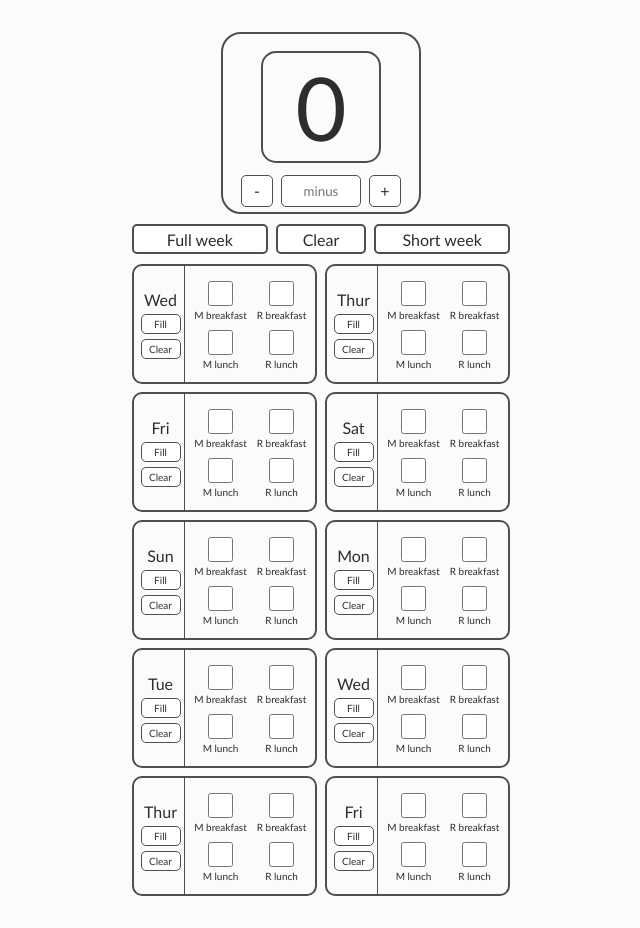
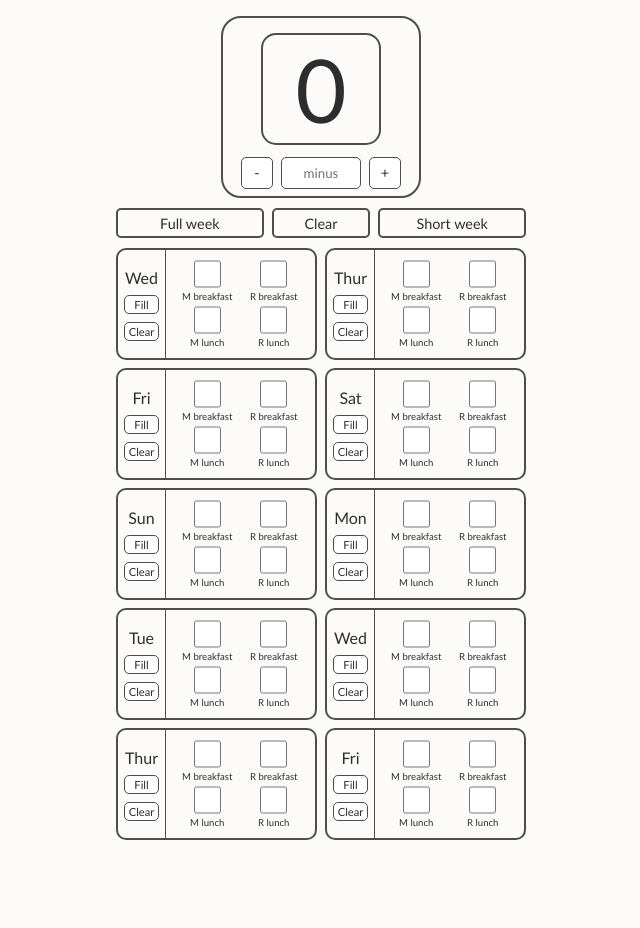
Before and after one commit to MsFairyViolet/AppleCounterReact, a Next.js app: page / in a window 1280 px wide. Shown: the whole page, without its empty margins (319-959 px from the left). After the commit the page ends 856 px from the top, so only its background shows below. Built offline with nearby package versions, Linux system fonts and the light colour scheme.

Commit message:
Final CSS Not checked

```diff
--- a/src/app/globals.css
+++ b/src/app/globals.css
@@ -34,19 +34,19 @@
 
 body {
     min-height: 100vh;
-    padding: 1rem;
     display: flex;
     justify-content: center;
     background-color: var(--background-color);
 }
 
 .page {
-    width: min(90vw, 410px);
+    width: min(100vw, 410px);
+    min-width: 325px;
     height: auto;
+    padding-top: 1em;
     display: flex;
     flex-direction: column;
     align-items: center;
-    padding: 1rem;
     border-radius: 10px;
 }
 
@@ -90,16 +90,17 @@ body {
     border: 1.5px solid var(--line-color);
     border-radius: 5px;
     text-align: center;
+    margin-bottom: 0.5vh;
 }
 
 .no-arrows::-webkit-outer-spin-button,
 .no-arrows::-webkit-inner-spin-button {
-  -webkit-appearance: none;
-  margin: 0;
+    -webkit-appearance: none;
+    margin: 0;
 }
 
 .no-arrows {
-  -moz-appearance: textfield;
+    -moz-appearance: textfield;
 }
 
 button {
@@ -107,10 +108,11 @@ button {
     border-radius: 5px;
     border: 1.5px solid var(--line-color);
     background-color: var(--secondary-color);
-    font-size: 1rem;
+    font-size: 0.9rem;
 }
 
-.plus-btn, .minus-btn {
+.plus-btn,
+.minus-btn {
     height: 2rem;
     width: 2rem;
 }
@@ -119,101 +121,86 @@ button {
     display: flex;
     gap: 0.5rem;
     height: 1.9rem;
-    width: min(90vw, 410px);
-    padding: 0 1rem;
+    width: 100%;
     margin-bottom: 10px;
 }
 
 .profile-btn {
     width: 45%;
     border: 2px solid var(--line-color);
+    background-color: var(--background-color);
 }
 
 .clear-week-btn {
     width: 30%;
     border: 2px solid var(--line-color);
+    background-color: var(--background-color);
 }
 
 .active {
     border: 2px solid var(--box-border-color);
 }
 
-
-
-
-
-.days-container{
+.days-container {
     display: flex;
     flex-wrap: wrap;
-    gap: 8px;
+    gap: 0.5rem;
     justify-content: space-between;
-    margin-bottom: 10px;
+    margin-bottom: 1rem;
 }
 
-.days-container:last-of-type {
-    margin-bottom: 0;
-}
 
 .day {
     border: 2px solid var(--line-color);
     border-radius: 10px;
     width: calc(50% - 4px);
-    height: 120px;
-    padding: 0px 3px;
-    gap: 5px;
-    font-size: 12px;
+    height: 7rem;
+    font-size: 0.8rem;
     display: flex;
     flex-direction: row;
     overflow: hidden;
 }
 
 .day-side {
-    font-size: 14px;
-    width: 48px;
-    height: 100%;
-    gap: 5px;
-    font-size: 16px;
+    font-size: 1rem;
+    width: 3rem;
+    gap: 0.5rem;
     display: flex;
     flex-direction: column;
     align-items: center;
     justify-content: center;
     border-right: 1.5px solid var(--line-color);
-    padding: 0px 2px;
-    white-space: nowrap;
 }
 
-.day-side button{
-    width: 40px;
-    height: 20px;
+.day-side button {
+    width: 2.2rem;
+    height: 1.2rem;
     text-align: center;
-    font-size: 10px;
+    font-size: 0.7rem;
 }
 
-.checkboxes{
+.checkboxes {
     flex: 1;
     height: 85%;
     display: grid;
     grid-template-columns: repeat(2, 1fr);
     align-items: center;
-    margin: 10px 0px 5px 0px;
+    margin: 0.5rem;
 }
 
-/* Label and button inside day */
 .checkboxes label {
     display: flex;
     flex-direction: column;
     align-items: center;
-    font-size: 10px;
-    gap: 3px;
+    font-size: 0.6rem;
+    gap: 0.2rem;
 }
 
-/* Input styles for checkboxes */
 .day input {
-    width: 25px;
-    height: 25px;
+    width: 1.7rem;
+    height: 1.7rem;
 }
 
-/* Specific color overrides */
 .marieke {
     accent-color: var(--marieke-color);
 }
```
